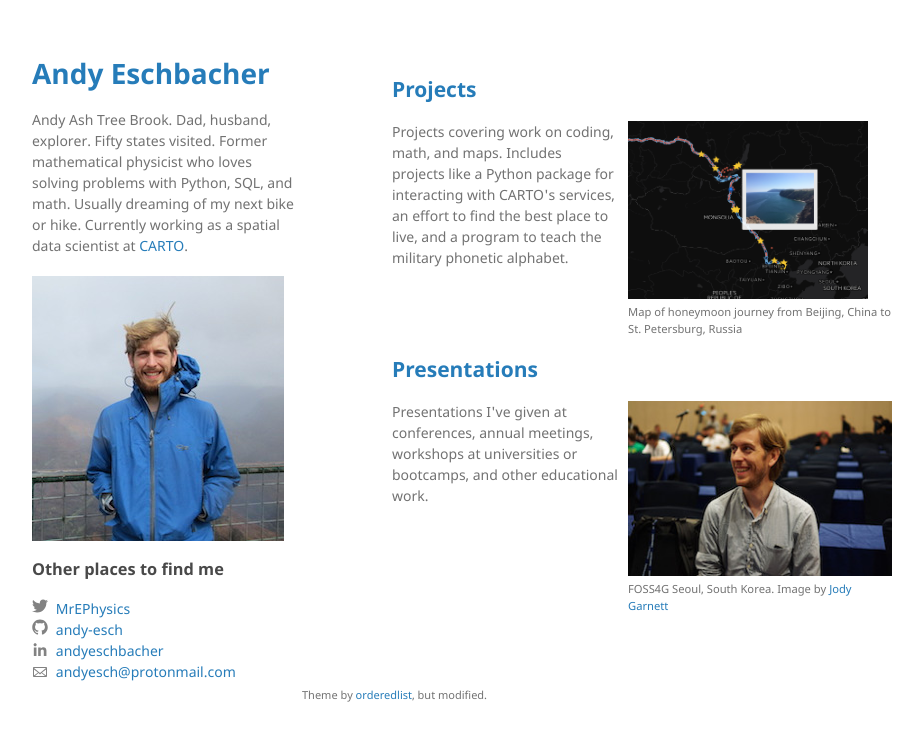
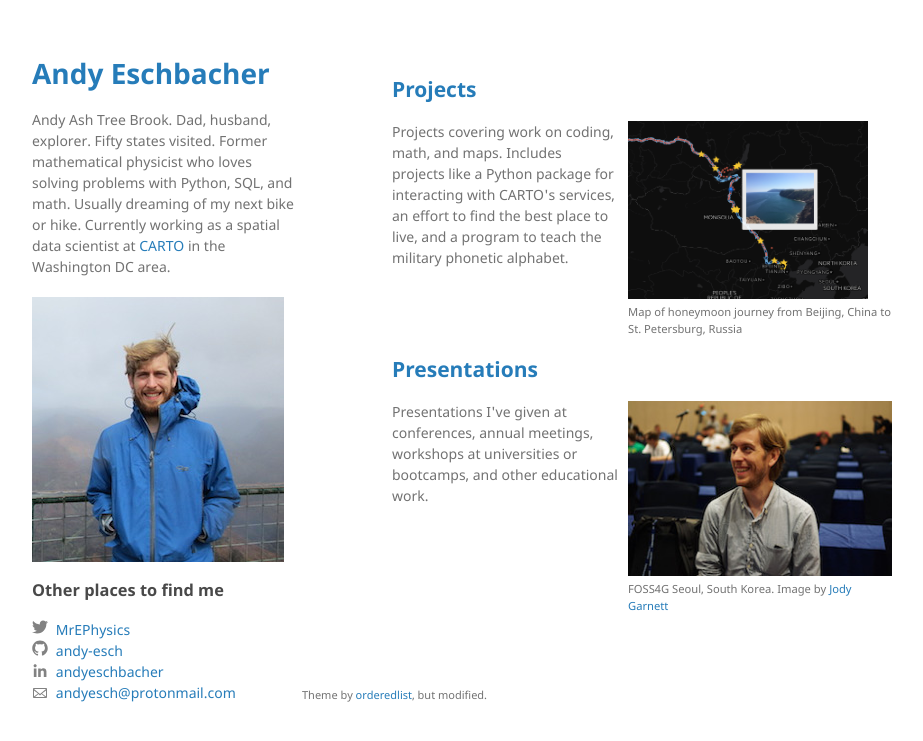
Before and after one commit to andy-esch/andy-esch.github.io, a Jekyll site: the page built from index.md, in a window 1280 px wide. Shown: the top 741 px of the page, without its empty margins (178-1101 px from the left). Built offline with Jekyll 4.4.1, drawn with Linux system fonts in a browser that asks for light colours.

Commit message:
adds location

```diff
--- a/_config.yml
+++ b/_config.yml
@@ -1,7 +1,7 @@
 title: Andy Eschbacher
 author: Andy Eschbacher
 description: Personal website of Andy Eschbacher
-long_description: Andy Ash Tree Brook. Dad, husband, explorer. Fifty states visited. Former mathematical physicist who loves solving problems with Python, SQL, and math. Usually dreaming of my next bike or hike. Currently working as a spatial data scientist at <a href="https://carto.com/">CARTO</a>.
+long_description: Andy Ash Tree Brook. Dad, husband, explorer. Fifty states visited. Former mathematical physicist who loves solving problems with Python, SQL, and math. Usually dreaming of my next bike or hike. Currently working as a spatial data scientist at <a href="https://carto.com/">CARTO</a> in the Washington DC area.
 email: andyesch@protonmail.com
 theme: jekyll-theme-minimal
 twitter_username: MrEPhysics
```
